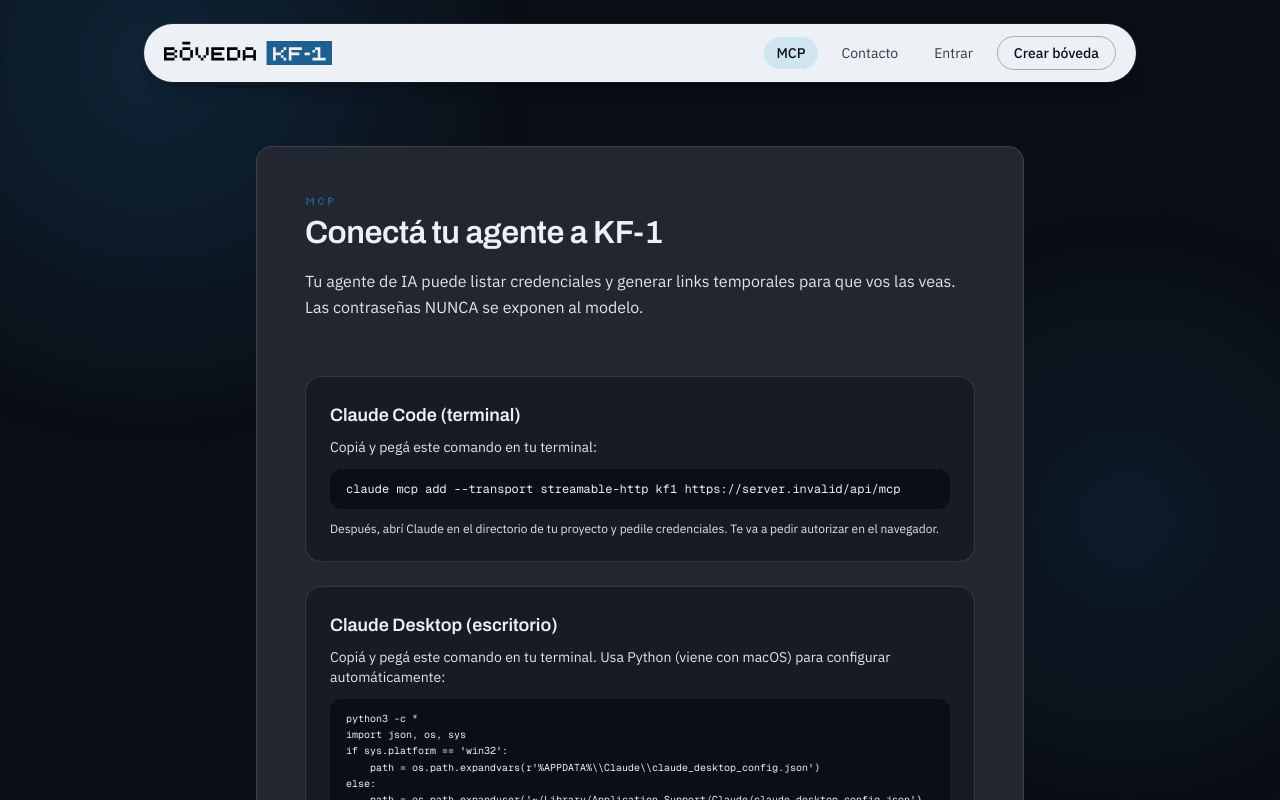
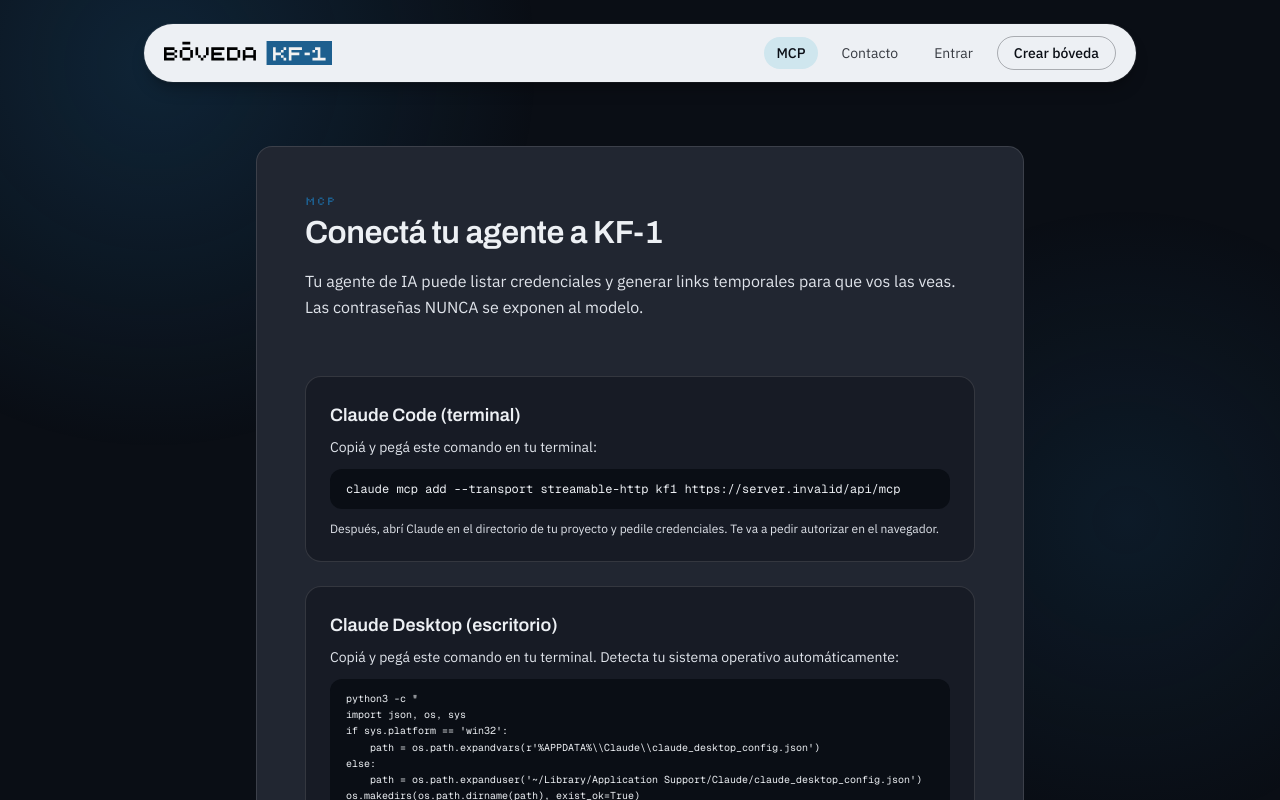
Before and after one commit to kitifica-max/bovedakf-1, a Next.js app: page /connect in a window 1280 px wide. Shown: the top 800 px of the page. Built offline with nearby package versions, Linux system fonts and the light colour scheme; no server answers.

Commit message:
fix: remove macOS-specific text from Claude Desktop install

```diff
--- a/src/app/connect/page.tsx
+++ b/src/app/connect/page.tsx
@@ -42,7 +42,7 @@ export default function ConnectPage() {
           <div className="rounded-2xl border border-border-soft bg-gray/40 p-6">
             <h3 className="font-display text-lg font-semibold text-ink">Claude Desktop (escritorio)</h3>
             <p className="mt-2 text-sm text-ink-soft">
-              Copiá y pegá este comando en tu terminal. Usa Python (viene con macOS) para configurar automáticamente:
+              Copiá y pegá este comando en tu terminal. Detecta tu sistema operativo automáticamente:
             </p>
             <pre className="mt-3 overflow-x-auto rounded-xl bg-gray px-4 py-3 font-mono text-[10px] leading-relaxed text-ink">{`python3 -c "
 import json, os, sys
--- a/src/app/dashboard/ai/page.tsx
+++ b/src/app/dashboard/ai/page.tsx
@@ -97,7 +97,7 @@ export default async function AiDashboardPage() {
             </summary>
             <div className="mt-3 rounded-xl bg-gray/60 p-4">
               <p className="text-xs text-ink-soft">
-                Copiá y pegá este comando en tu terminal. Usa Python (viene con macOS) para configurar automáticamente:
+                Copiá y pegá este comando en tu terminal. Detecta tu sistema operativo automáticamente:
               </p>
               <pre className="mt-3 overflow-x-auto rounded-lg bg-gray px-3 py-2 font-mono text-[10px] leading-relaxed text-ink">{`python3 -c "
 import json, os, sys
```
